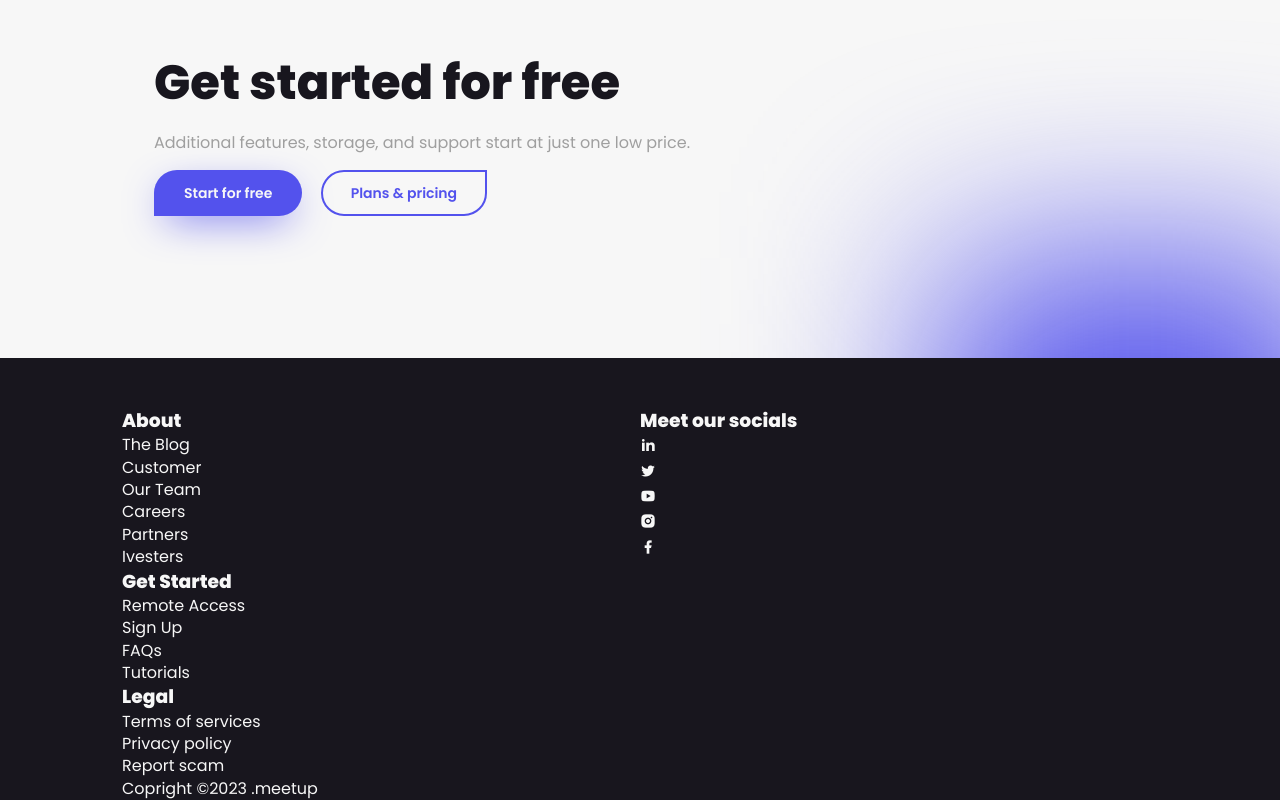
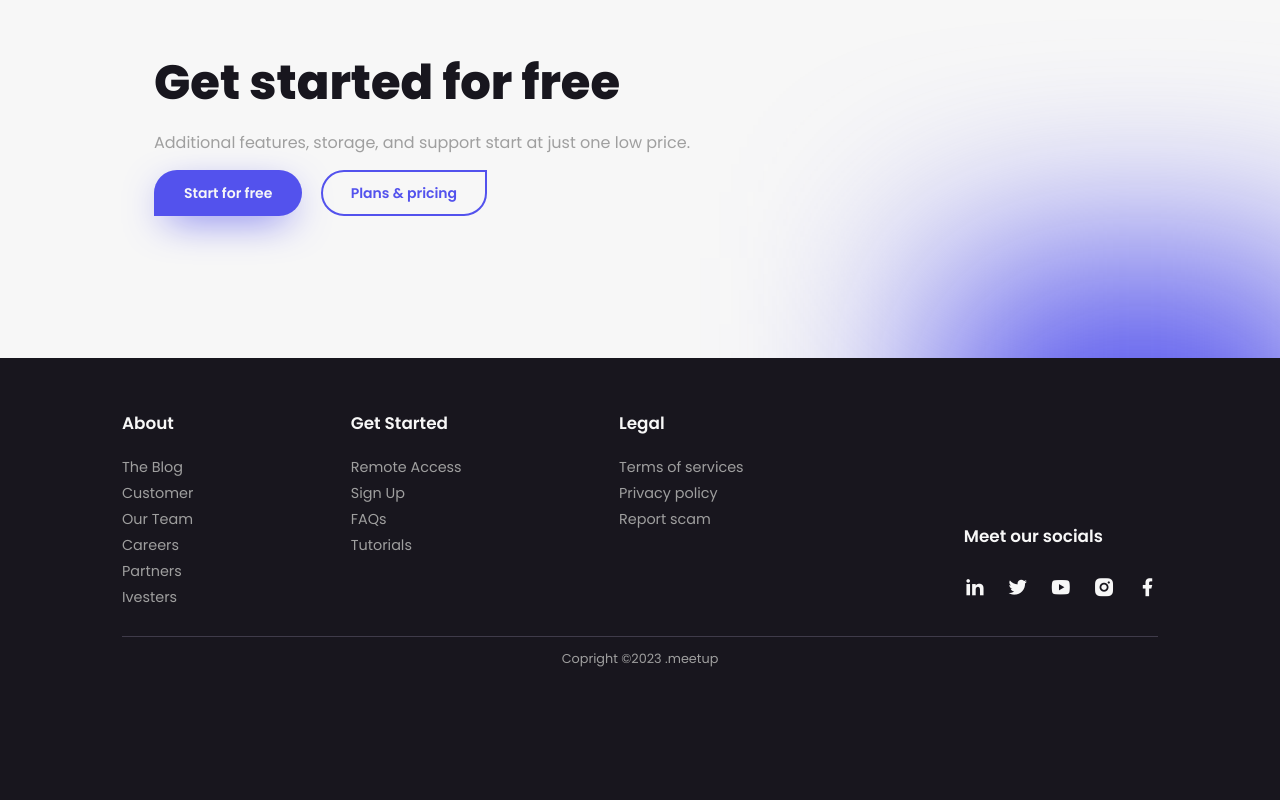
Before and after one commit to raahulvinod/meetup-responsive-website, a plain HTML site: page index.html in a window 1280 px wide. Shown: the part 4461-5261 px from the top of the page. After the commit the page ends 5167 px from the top, so only its background shows below. Drawn offline with nearby package versions, Linux system fonts and the light colour scheme.

Commit message:
copyright section

```diff
--- a/index.html
+++ b/index.html
@@ -229,7 +229,7 @@
                             </div>
                         </div>
                         <div class="half">
-                            <div class="footer_links">
+                            <div class="footer_links socials">
                                 <h3>Meet our socials</h3>
                                 <ul>
                                     <li><a href="#"></a><i class="ri-linkedin-fill"></i></li>
--- a/styles.css
+++ b/styles.css
@@ -97,10 +97,10 @@ nav {
     display: flex;
 
 }
-.menu a {
+.menu a, .footer_links a {
     transition: color .3s;
 }
-.menu a:hover, a.menu-trigger:hover {
+.menu a:hover, a.menu-trigger:hover, .footer_links a:hover {
     color: var(--main-color);
 }
 .overlay {
@@ -459,11 +459,48 @@ main > div {
     right: -60px;
     height: 400px;
 }
+/* === 08. Footer  */
+footer .grid {
+    flex-direction: column;
+    gap: 2em;
+}
+footer .grid .half:first-child {
+    display: flex;
+    flex-direction: column;
+}
+footer .grid .half:last-child {
+    display: flex;
+}
+.footer_links h3 {
+    margin-bottom: 1em;
+    font-weight: 600;
+}
+.footer_links {
+    line-height: 1.8;
+    font-size: 90%;
+}
+.footer_links a {
+    color: var(--grey-color);
+}
+footer .socials ul {
+    display: flex;
+    gap: 1em;
+    font-size: 1.5em;
+}
+footer .copyright {
+    margin: 2em 0;
+    padding: 1em;
+    font-size: 80%;
+    color: var(--grey-color);
+    text-align: center;
+    border-top: 1px solid #3f3b4a;
+}
 
 
 
 
-/* === 08. Animation  */
+
+/* === 09. Animation  */
 
 @media screen and (min-width: 992px) {
 
@@ -498,5 +535,19 @@ main > div {
     .features .grid {
         flex-wrap: nowrap;
     }
+    footer .grid {
+        flex-direction: row;
+        gap: 0;
+    }
+    footer .grid .half:first-child {
+        flex-basis: 60%;
+        flex-direction: row;
+        justify-content: space-between;
+    }
+    footer .grid .half:last-child {
+        flex-basis: 40%;
+        align-items: flex-end;
+        justify-content: flex-end;
+    }
 
 }
```
